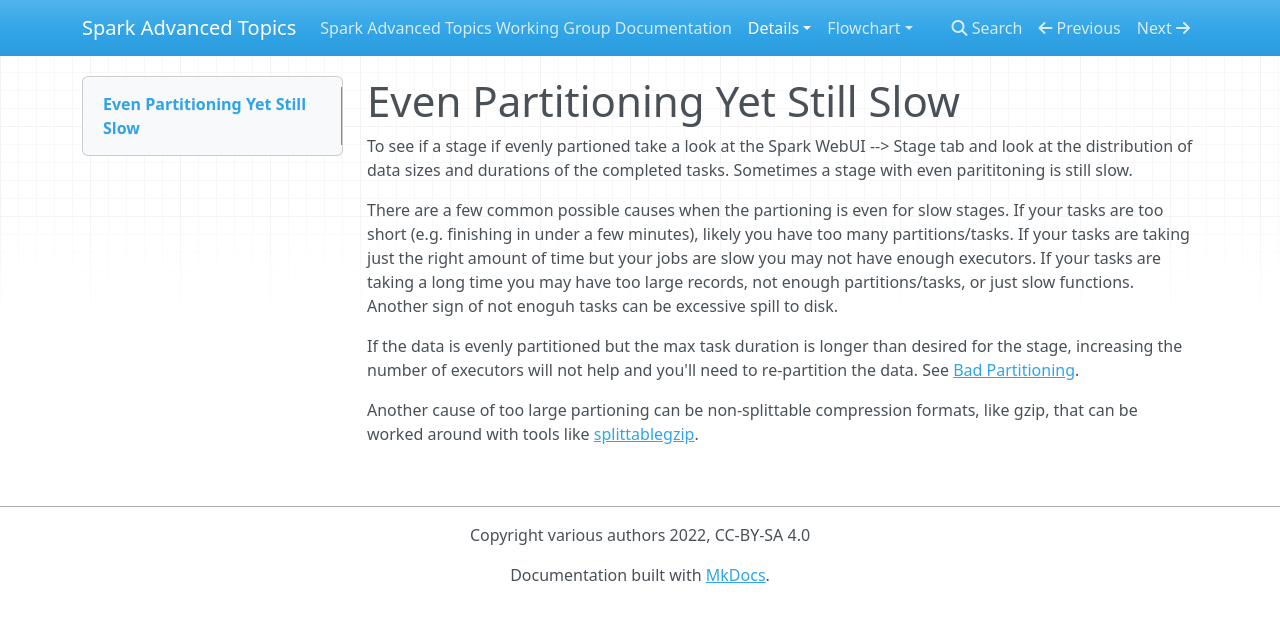
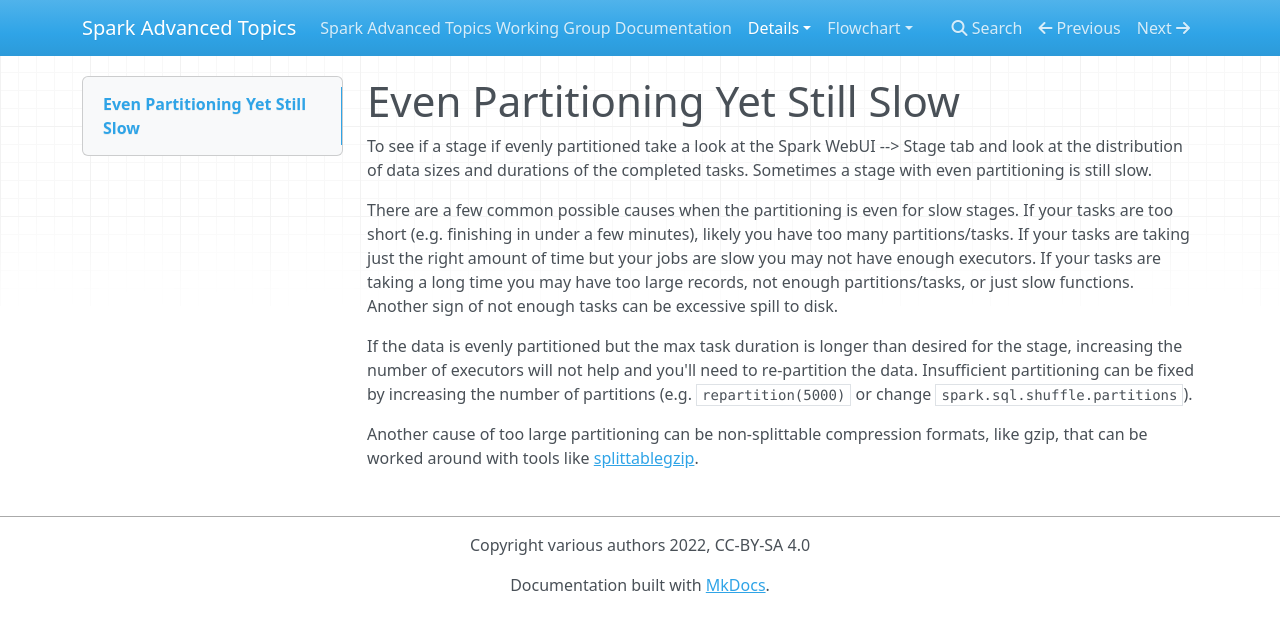
Before and after one commit to holdenk/spark-flowchart, an MkDocs documentation site: the page built from docs/details/even_partioning_still_slow.md, in a window 1280 px wide. Shown: the top 632 px of the page. Built offline with MkDocs 1.6.1, drawn with Linux system fonts in a browser that asks for light colours; nearby versions of some CDN libraries.

Commit message:
change bad to uneven partitioning

```diff
--- a/docs/details/even_partioning_still_slow.md
+++ b/docs/details/even_partioning_still_slow.md
@@ -1,12 +1,12 @@
 # Even Partitioning Yet Still Slow
 
-To see if a stage if evenly partioned take a look at the Spark WebUI --> Stage tab and look at the distribution of data sizes and durations of the completed tasks. Sometimes a stage with even parititoning is still slow.
+To see if a stage if evenly partitioned take a look at the Spark WebUI --> Stage tab and look at the distribution of data sizes and durations of the completed tasks. Sometimes a stage with even partitioning is still slow.
 
-There are a few common possible causes when the partioning is even for slow stages. If your tasks are too short (e.g. finishing in under a few minutes), likely you have too many partitions/tasks. If your tasks are taking just the right amount of time but your jobs are slow you may not have enough executors. If your tasks are taking a long time you may have too large records, not enough partitions/tasks, or just slow functions. Another sign of not enoguh tasks can be excessive spill to disk.
+There are a few common possible causes when the partitioning is even for slow stages. If your tasks are too short (e.g. finishing in under a few minutes), likely you have too many partitions/tasks. If your tasks are taking just the right amount of time but your jobs are slow you may not have enough executors. If your tasks are taking a long time you may have too large records, not enough partitions/tasks, or just slow functions. Another sign of not enough tasks can be excessive spill to disk.
 
 
 
-If the data is evenly partitioned but the max task duration is longer than desired for the stage, increasing the number of executors will not help and you'll need to re-partition the data. See [Bad Partitioning](../bad_partitioning).
+If the data is evenly partitioned but the max task duration is longer than desired for the stage, increasing the number of executors will not help and you'll need to re-partition the data. Insufficient partitioning can be fixed by increasing the number of partitions (e.g. `repartition(5000)` or change `spark.sql.shuffle.partitions`).
 
 
-Another cause of too large partioning can be non-splittable compression formats, like gzip, that can be worked around with tools like [splittablegzip](https://github.com/nielsbasjes/splittablegzip).
+Another cause of too large partitioning can be non-splittable compression formats, like gzip, that can be worked around with tools like [splittablegzip](https://github.com/nielsbasjes/splittablegzip).
```
Also changed, not shown: docs/details/driver-max-result-size.md (added, +13 -0 lines), docs/details/key-skew.md (+1 -1 lines), docs/details/partitioning.md (added, +8 -0 lines), docs/details/slow-executor.md (+4 -5 lines), docs/details/uneven_partitioning.md (added, +11 -0 lines), docs/flowchart/slow.md (+16 -0 lines).
